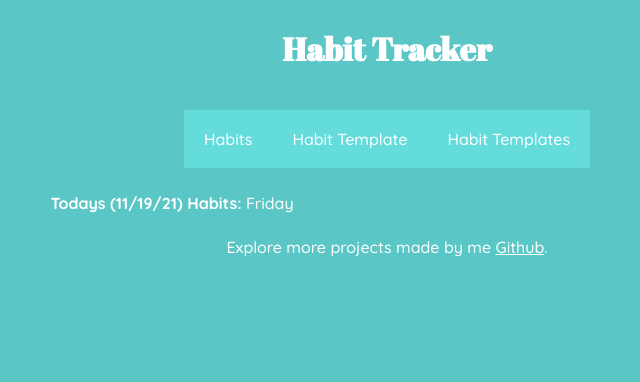
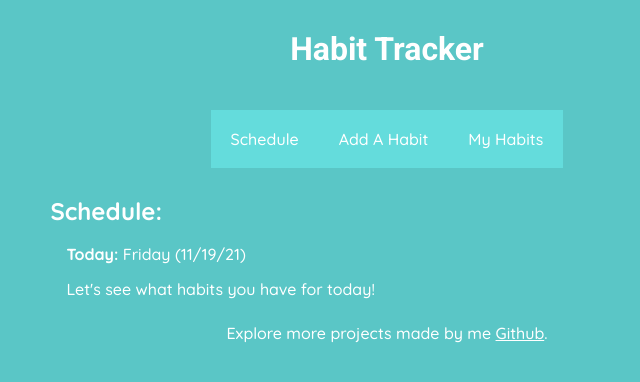
Before and after one commit to syedmwgilani/Habbit-Tracker, a React (Create React App) app: page /habit-tracker/habits in a window 1280 px wide. Shown: the top 382 px of the page, without its empty margins (253-893 px from the left). Built offline with nearby package versions, Linux system fonts and the light colour scheme.

Commit message:
Added text changes to Habit.js and App.js. Chaged Progressbar to show progress / dailyOccurrence on the right side.

```diff
--- a/public/index.html
+++ b/public/index.html
@@ -13,7 +13,7 @@
 
   <link rel="preconnect" href="https://fonts.googleapis.com">
   <link rel="preconnect" href="https://fonts.gstatic.com" crossorigin>
-  <link href="https://fonts.googleapis.com/css2?family=Abril+Fatface&family=Quicksand:wght@300;500;700&display=swap" rel="stylesheet">
+  <link href="https://fonts.googleapis.com/css2?family=Quicksand:wght@300;500;700&family=Roboto:wght@700&display=swap" rel="stylesheet">
   <!--
       manifest.json provides metadata used when your web app is installed on a
       user's mobile device or desktop. See https://developers.google.com/web/fundamentals/web-app-manifest/
--- a/src/App.js
+++ b/src/App.js
@@ -8,9 +8,9 @@ export default function App() {
       </header>
 
       <nav>
-        <Link className="tab" to="/habit-tracker/habits">Habits</Link>
-        <Link className="tab" to="/habit-tracker/habit-template">Habit Template</Link>
-        <Link className="tab" to="/habit-tracker/habit-templates">Habit Templates</Link>
+        <Link className="tab" to="/habit-tracker/habits">Schedule</Link>
+        <Link className="tab" to="/habit-tracker/habit-template">Add A Habit</Link>
+        <Link className="tab" to="/habit-tracker/habit-templates">My Habits</Link>
       </nav>
 
       <Outlet />
--- a/src/Habits.js
+++ b/src/Habits.js
@@ -2,16 +2,19 @@ import React, { Component } from 'react'
 
 const { addPrefix } = require('./helperModule.js')
 
+
 function InnerBar(props) {
-    const progPercent = (props.size <= 100 ? props.size : 100) + '%'
+    const progPercent = Math.round(props.progress / props.dailyOccurrence * 100)
+    const barSize = progPercent < 100 ? progPercent : 100
 
     const innerBar = {
-        width: progPercent,
+        width: barSize + '%',
     }
 
     return (
         <div className="inner-bar" style={innerBar}>
-            <span className="inner-bar-text">{props.name} {props.size}%</span>
+            <span className="inner-bar-text-left">{props.name}</span>
+            <span className="inner-bar-text-right">{props.progress} / {props.dailyOccurrence}</span>
         </div>
     )
 }
@@ -19,20 +22,13 @@ function InnerBar(props) {
 function ProgressBar(props) {
     return (
         <div className="progress-bar" onClick={props.onClick}>
-            <InnerBar size={props.progress} name={props.name}/>
+            <InnerBar progress={props.progress}
+                      name={props.name}
+                      dailyOccurrence={props.dailyOccurrence} />
         </div>
     )
 }
 
-function Habit(props) {
-    return (
-        <div>
-            <ProgressBar progress={props.progress}
-                onClick={props.onClick} name={props.name}/>
-            <p>Daily Occurence: {props.dailyOccurrence}</p>
-        </div>
-    )
-}
 
 class Habits extends Component {
     constructor(props) {
@@ -130,8 +126,7 @@ class Habits extends Component {
         let habits = { ...this.state.habits }
         let habit = habits[id]
 
-        const increment = 100 / habit.dailyOccurrence
-        habit.progress = habit.progress + increment
+        habit.progress = habit.progress + 1
 
         console.log('UPDATED ', habits[id])
         this.setState({
@@ -143,24 +138,28 @@ class Habits extends Component {
         const habits = this.state.habits
         const habitsEleMap = Object.keys(habits).map((key, i) => {
             return (
-                <li key={key}>
-                    <Habit {...habits[key]} onClick={event => this.incrementProgress(key)} />
+                <li className="pt1 pb1" key={key}>
+                    <ProgressBar {...habits[key]} onClick={event => this.incrementProgress(key)} />
                 </li>
             )
         })
 
         return (
             <main className="grid-wrapper">
-                <div className=""></div>
-                <div className="">
-                    <p>
-                        <b>Todays ({this.state.dateFormattedString}) Habits:</b> {this.state.dayOfTheWeek}
+                <div></div>{/* Used for sides in grid. Needed to work properly. */}
+                <div>
+                    <h2>Schedule:</h2>
+                    <span className="pl1">
+                        <b>Today:</b> {this.state.dayOfTheWeek} ({this.state.dateFormattedString})
+                    </span>
+                    <p className="pl1">
+                        Let's see what habits you have for today!
                     </p>
                     <ul>
                         {habitsEleMap}
                     </ul>
                 </div>
-                <div className=""></div>
+                <div></div>{/* Used for sides in grid. Needed to work properly. */}
             </main>
         )
     }
--- a/src/index.css
+++ b/src/index.css
@@ -7,7 +7,7 @@
 
     --secondary-color: white;
     --secondary-bg-color: rgb(100, 220, 220);
-    --secondary-font-family: 'Abril Fatface', cursive;
+    --secondary-font-family: 'Roboto', sans-serif;
 }
 
 * {
@@ -46,9 +46,18 @@ nav a.tab {
     text-decoration: none;
 }
 
-
 .tab:hover {
     filter: brightness(0.85);
+}
+
+.pl1 {
+    padding-left: 1rem;
+}
+.pt1 {
+    padding-top: 1rem;
+}
+.pb1 {
+    padding-bottom: 1rem;
 }
 
 input[type=text],
@@ -98,9 +107,20 @@ button:hover {
     height: 40px;
 }
 
-.inner-bar-text {
+.inner-bar-text-left {
     background-color: rgba(0, 0, 0, 0);
     position: absolute;
     left: 30px;
     top: 10px;
 }
+
+.inner-bar-text-right {
+    background-color: rgba(0, 0, 0, 0);
+    position: absolute;
+    right: 30px;
+    top: 10px;
+}
+
+ul {
+    list-style-type:none;
+}
```
Also changed, not shown: 1 other file (tests, documents, lock files or other folders).
